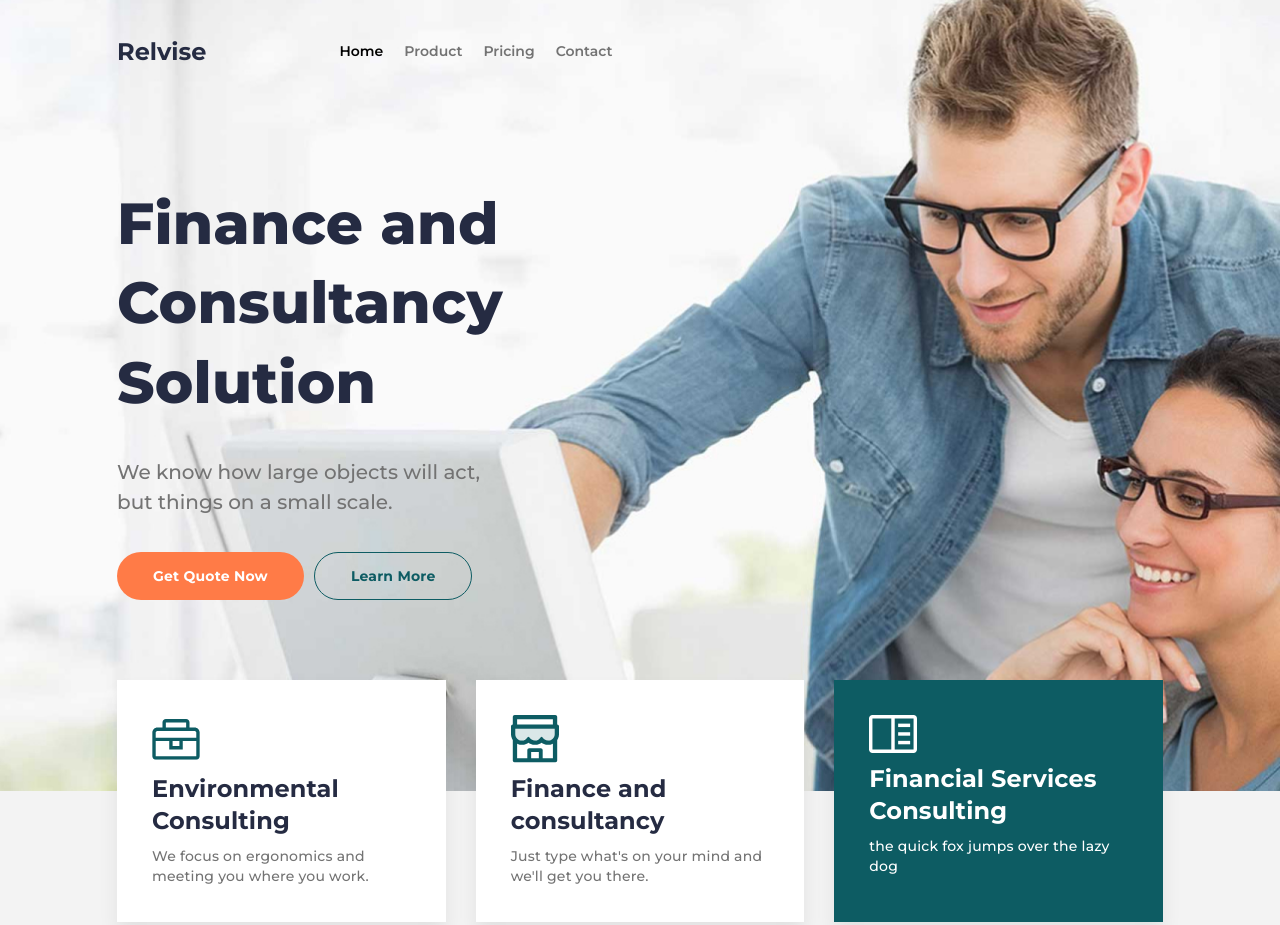
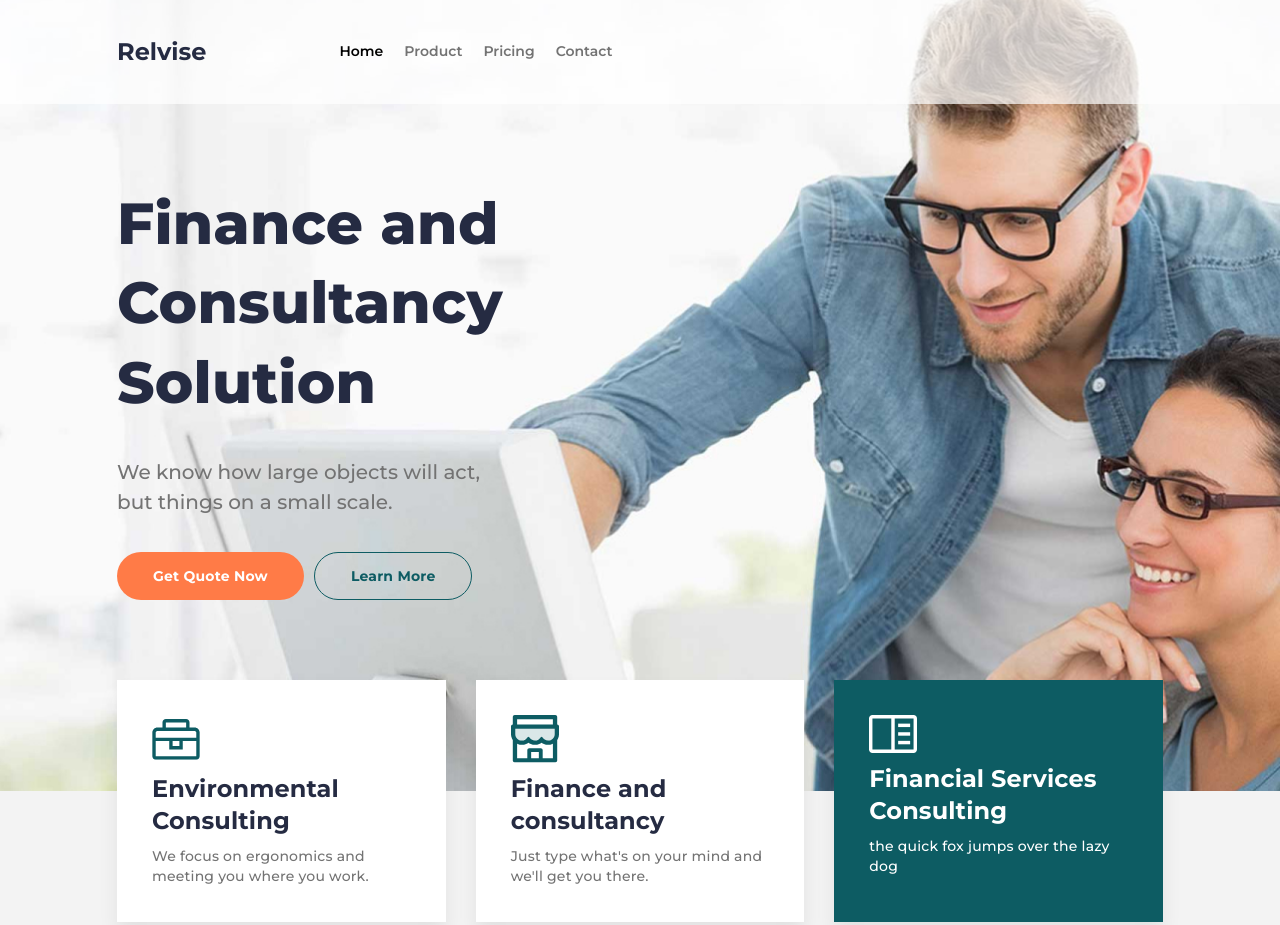
Before and after one commit to AlenaMearbhall/relvise, a plain HTML site: page index.html in a window 1280 px wide. Shown: the top 925 px of the page. Drawn offline with nearby package versions, Linux system fonts and the light colour scheme.

Commit message:
add background header block

```diff
--- a/CSS/style.css
+++ b/CSS/style.css
@@ -93,6 +93,12 @@ h1,h2,h3,h4,h5,h6{font-size: inherit; font-weight: 400;}
     left: 0;
     top: 0;
     z-index: 50;
+}
+
+@media (min-width: 768px) {
+    .header {
+        background-color: rgba(255, 255, 255, 0.7);
+    }
 }
 
 .header__container {
```
